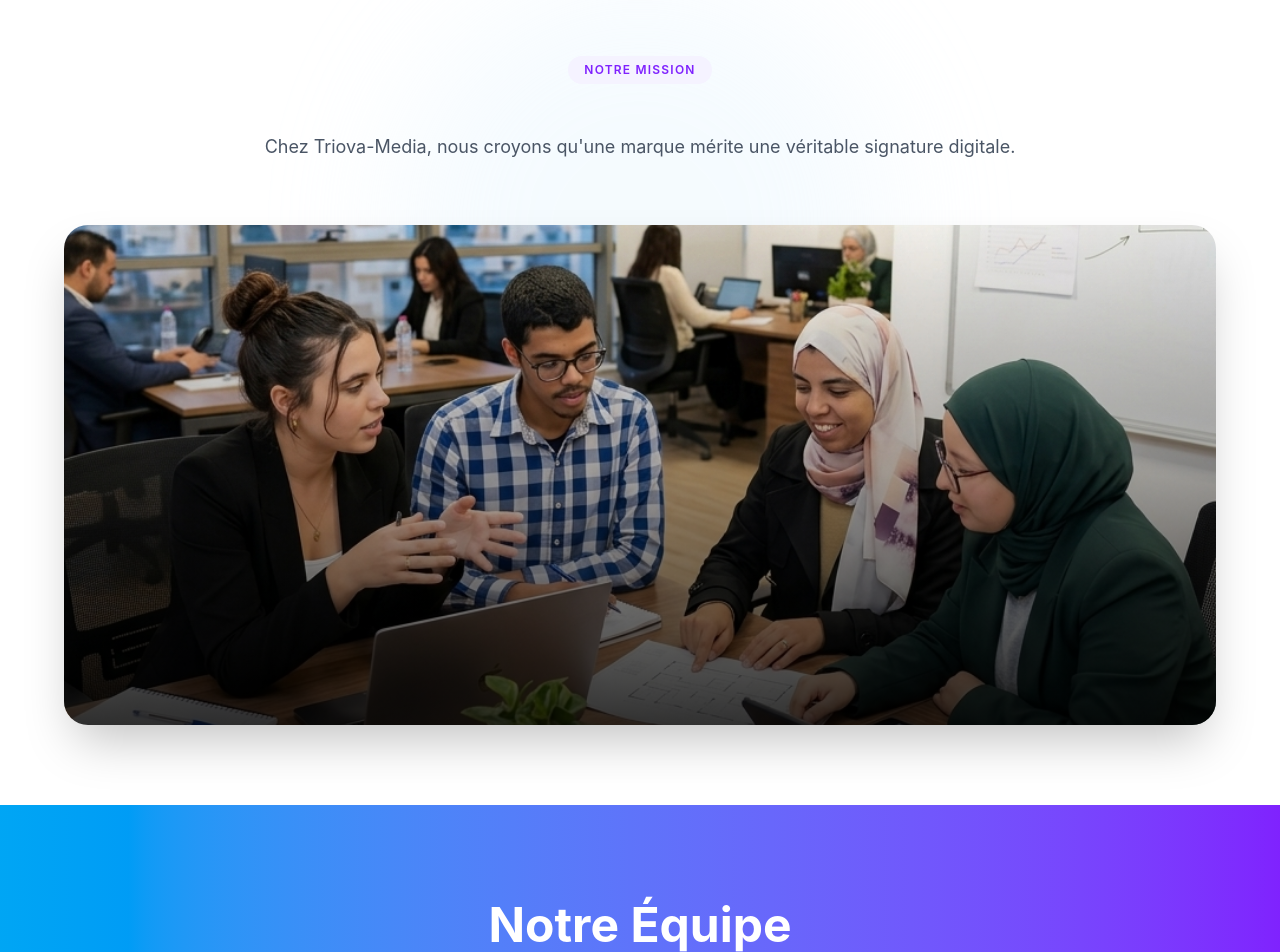
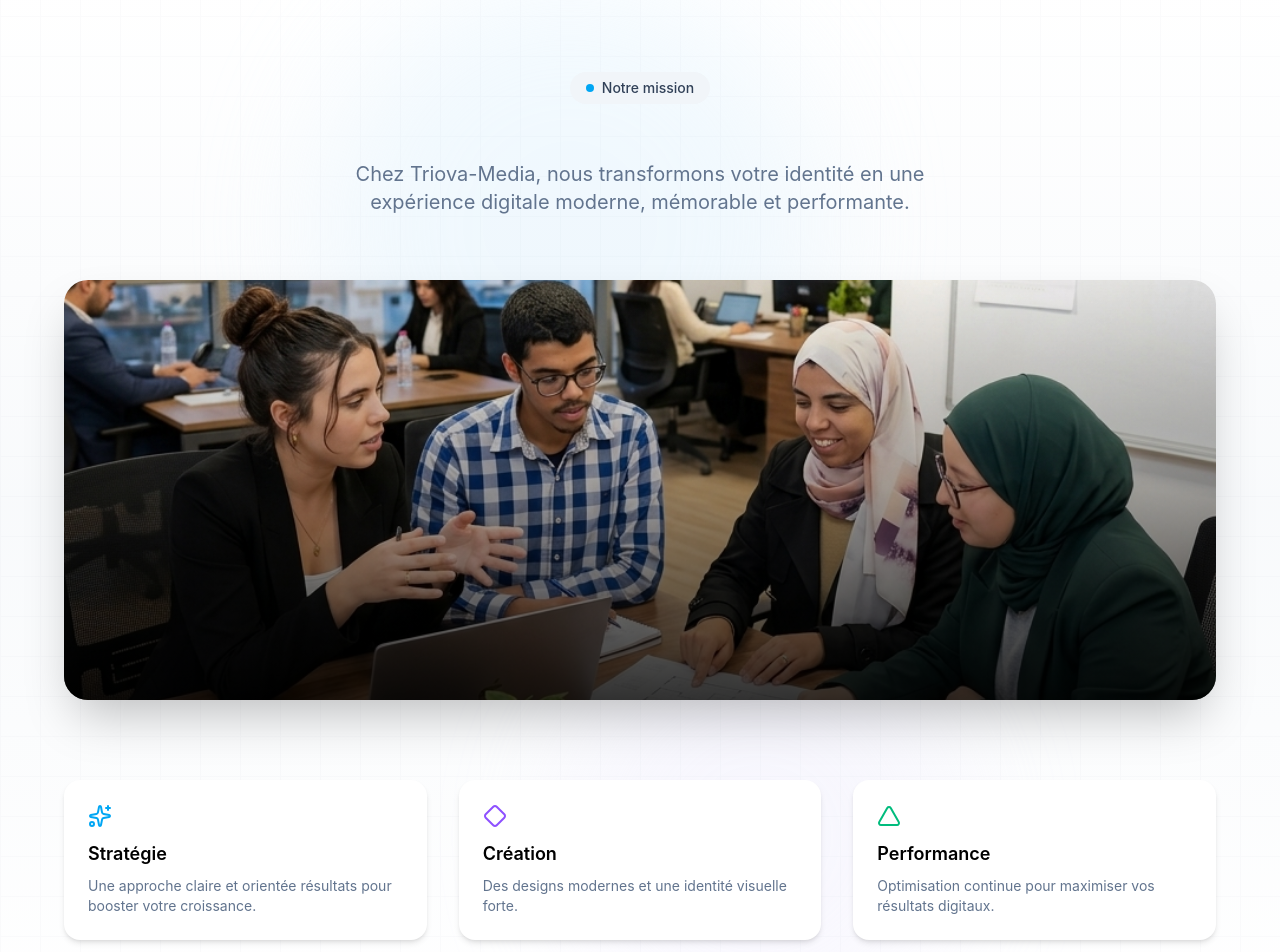
Before and after one commit to younesschalkhane/Triova-Media, a React (Vite) app in the folder frontend/client/: page /Notre-agence in a window 1280 px wide. Shown: the part 860-1812 px from the top of the page. Built offline with nearby package versions, Linux system fonts and the light colour scheme.

Commit message:
ajoute icon section Notre mission

```diff
--- a/frontend/client/Pages/NotreAgence.jsx
+++ b/frontend/client/Pages/NotreAgence.jsx
@@ -1,30 +1,27 @@
 import React from "react";
+import { Sparkles, Diamond, Triangle } from "lucide-react";
 
 function NotreAgence() {
   const team = [
     {
-    name: "CHALKHANE Youness",
+      name: "Youness",
       role: "Founder & CEO",
       image: "youness.png",
-
     },
     {
       name: "EL ASBIHANI Hasnaa",
       role: "Marketing Manager",
       image: "hasnaa.png",
-
     },
     {
-    name: " IDBRAHIM Fatiha",
+      name: "IDBRAHIM Fatiha",
       role: "Lead Engineer",
       image: "fatiha.png",
-
     },
     {
       name: "SABRI Kaoutar",
       role: "Product Designer",
       image: "Kaoutar.PNG",
-
     },
   ];
 
@@ -33,8 +30,8 @@ const team = [
       {/* ================= ABOUT SECTION ================= */}
       <section className="relative py-20 md:py-28 lg:py-32 px-6 md:px-10 overflow-hidden bg-white scroll-mt-20">
 
-        <div className="pointer-events-none absolute top-20 right-0 h-72 w-72 rounded-full bg-sky-200/40 blur-3xl"></div>
-        <div className="pointer-events-none absolute bottom-10 left-0 h-80 w-80 rounded-full bg-violet-200/40 blur-3xl"></div>
+        <div className="pointer-events-none absolute top-20 right-0 h-72 w-72 rounded-full bg-sky-200/40 blur-3xl" />
+        <div className="pointer-events-none absolute bottom-10 left-0 h-80 w-80 rounded-full bg-violet-200/40 blur-3xl" />
 
         <div className="relative max-w-7xl mx-auto grid md:grid-cols-2 gap-14 items-center">
 
@@ -43,6 +40,7 @@ const team = [
               <span className="h-1.5 w-1.5 rounded-full bg-sky-500 animate-pulse"></span>
               Notre Agence
             </span>
+
 
             <h2 className="mt-5 text-4xl md:text-5xl font-bold leading-tight tracking-tight">
               <span className="text-sky-500">À propos</span>{" "}
@@ -53,8 +51,8 @@ const team = [
 
             <p className="mt-6 text-gray-600 text-lg leading-relaxed">
               <span className="font-semibold text-gray-900">Triova-Media</span>{" "}
-              est une agence de marketing digital spécialisée dans la création
-              de stratégies innovantes, le développement web et la gestion des réseaux sociaux.
+              est une agence de marketing digital spécialisée dans la création de stratégies innovantes,
+              le développement web et la gestion des réseaux sociaux.
             </p>
 
             <p className="mt-4 text-gray-600 text-lg leading-relaxed">
@@ -73,35 +71,78 @@ const team = [
         </div>
       </section>
 
-      {/* ================= MISSION SECTION ================= */}
-      <section className="relative overflow-hidden bg-white py-20 px-6">
+      {/* ================= MISSION STYLE 2 ================= */}
+      <section className="relative overflow-hidden bg-gradient-to-b from-white via-slate-50 to-white py-24 px-6">
 
-        <div className="absolute top-0 left-1/2 -translate-x-1/2 w-[500px] h-[500px] bg-sky-100 rounded-full blur-3xl opacity-30"></div>
+        <div className="absolute top-0 left-1/4 w-[500px] h-[500px] bg-sky-100 rounded-full blur-3xl opacity-40" />
+        <div className="absolute bottom-0 right-1/4 w-[400px] h-[400px] bg-violet-100 rounded-full blur-3xl opacity-30" />
+
+        <div
+          className="absolute inset-0 opacity-[0.03]"
+          style={{
+            backgroundImage:
+              "linear-gradient(to right, #94a3b8 1px, transparent 1px), linear-gradient(to bottom, #94a3b8 1px, transparent 1px)",
+            backgroundSize: "40px 40px",
+          }}
+        />
 
         <div className="relative z-10 max-w-6xl mx-auto text-center">
 
-          <span className="inline-block px-4 py-1.5 rounded-full bg-violet-50 text-violet-600 text-xs font-semibold tracking-widest uppercase mb-4">
-            Notre Mission
+          <span className="inline-flex items-center gap-2 px-4 py-1.5 rounded-full bg-slate-100 text-slate-700 text-sm font-medium mb-8">
+            <span className="relative flex h-2 w-2">
+              <span className="animate-ping absolute h-full w-full rounded-full bg-sky-400 opacity-75"></span>
+              <span className="relative h-2 w-2 rounded-full bg-sky-500"></span>
+            </span>
+            Notre mission
           </span>
 
-          <p className="mt-8 max-w-3xl mx-auto text-lg text-gray-600 leading-relaxed">
-            Chez Triova-Media, nous croyons qu'une marque mérite une véritable signature digitale.
+
+          <p className="mt-6 text-lg md:text-xl text-slate-500 max-w-2xl mx-auto">
+            Chez Triova-Media, nous transformons votre identité en une expérience digitale moderne, mémorable et performante.
           </p>
 
-          <div className="relative mt-16 rounded-3xl overflow-hidden shadow-2xl">
+          <div className="relative mt-16 rounded-3xl overflow-hidden shadow-2xl group">
             <img
-              src="equipe.png" // branding strategy
+              src="equipe.png"
+              alt="Mission"
+              className="w-full h-[420px] object-cover transition-transform duration-500 group-hover:scale-105"
+            />
 
-              alt="Team"
-              className="w-full h-[500px] object-cover"
-            />
-            <div className="absolute inset-0 bg-gradient-to-t from-black/80 via-black/30 to-transparent"></div>
+            <div className="absolute inset-0 bg-gradient-to-t from-black/80 via-black/30 to-transparent" />
+          </div>
+
+          <div className="mt-20 grid md:grid-cols-3 gap-8 text-left">
+
+            <div className="p-6 rounded-2xl bg-white shadow-md hover:shadow-xl hover:-translate-y-1 transition-all">
+              <Sparkles className="w-6 h-6 text-sky-500 mb-3" />
+              <h3 className="font-semibold text-lg mb-2">Stratégie</h3>
+              <p className="text-slate-500 text-sm">
+                Une approche claire et orientée résultats pour booster votre croissance.
+              </p>
+            </div>
+
+            <div className="p-6 rounded-2xl bg-white shadow-md hover:shadow-xl hover:-translate-y-1 transition-all">
+              <Diamond className="w-6 h-6 text-violet-500 mb-3" />
+              <h3 className="font-semibold text-lg mb-2">Création</h3>
+              <p className="text-slate-500 text-sm">
+                Des designs modernes et une identité visuelle forte.
+              </p>
+            </div>
+
+            <div className="p-6 rounded-2xl bg-white shadow-md hover:shadow-xl hover:-translate-y-1 transition-all">
+              <Triangle className="w-6 h-6 text-emerald-500 mb-3" />
+              <h3 className="font-semibold text-lg mb-2">Performance</h3>
+              <p className="text-slate-500 text-sm">
+                Optimisation continue pour maximiser vos résultats digitaux.
+              </p>
+            </div>
+
           </div>
 
         </div>
       </section>
 
-      {/* ================= TEAM SECTION (NEW) ================= */}
+      {/* ================= TEAM SECTION ================= */}
       <section className="py-24 px-6 bg-gradient-to-r from-sky-500 to-violet-600">
 
         <div className="max-w-6xl mx-auto text-center mb-16">
@@ -130,12 +171,9 @@ const team = [
                 <h3 className="text-xl font-semibold text-gray-800">
                   {member.name}
                 </h3>
-
                 <p className="text-sky-600 font-medium text-sm mt-1">
                   {member.role}
                 </p>
-
-
               </div>
             </div>
           ))}
```
Also changed, not shown: frontend/client/public/youness.png. Lines whose indentation alone changed are shown as unchanged.
